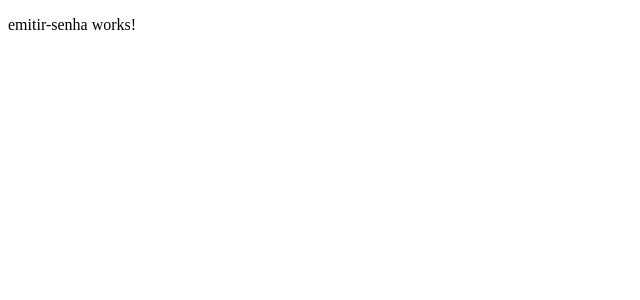
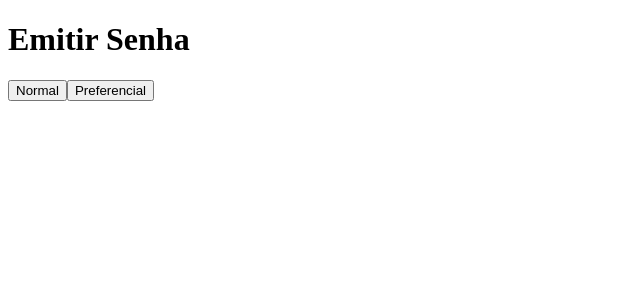
Before and after one commit to facurymanoel/fila-banco-frontend, an Angular app: page /emitir-senha in a window 1280 px wide. Shown: the top 300 px of the page, without its empty margins (0-640 px from the left). Built offline with nearby package versions, Linux system fonts and the light colour scheme.

Commit message:
Criado o SenhaService e método emitirSenha

```diff
--- a/src/app/emitir-senha/emitir-senha.html
+++ b/src/app/emitir-senha/emitir-senha.html
@@ -1 +1,32 @@
-<p>emitir-senha works!</p>
+ <div class="container">
+
+    <h1>Emitir Senha</h1>
+
+    <div class="botoes">
+
+        <button (click)="emitirSenha('NORMAL')">
+            Normal
+        </button>
+
+        <button (click)="emitirSenha('PREFERENCIAL')">
+            Preferencial
+        </button>
+
+    </div>
+
+    @if (senhaDto) {
+
+        <div class="resultado">
+
+           <h2>Sua senha:</h2>
+
+           <h1>{{ senhaDto.codigo }}</h1>
+
+          <p>
+            Data: {{ senhaDto.dataCriacao }}
+          </p>
+
+       </div>
+    }
+
+ </div>
--- a/src/app/emitir-senha/emitir-senha.ts
+++ b/src/app/emitir-senha/emitir-senha.ts
@@ -1,9 +1,29 @@
-import { Component } from '@angular/core';
+import { Component, inject } from '@angular/core';
+
+import { SenhaService } from '../services/senha.service';
+import { SenhaDto } from '../models/senha-dto';
+
 
 @Component({
   selector: 'app-emitir-senha',
-  imports: [],
   templateUrl: './emitir-senha.html',
   styleUrl: './emitir-senha.css',
 })
-export class EmitirSenha {}
+export class EmitirSenha {
+
+   private senhaService = inject(SenhaService);
+
+   senhaDto?: SenhaDto;
+
+   emitirSenha(tipo: string){
+
+      this.senhaService.emitirSenha(tipo)
+            .subscribe(resposta =>{
+
+               this.senhaDto = resposta
+
+            });
+   }
+
+
+}
--- /dev/null
+++ b/src/app/services/senha.service.ts
@@ -0,0 +1,30 @@
+import { inject, Injectable } from '@angular/core';
+import { HttpClient } from '@angular/common/http';
+
+import { Observable } from 'rxjs';
+
+import { SenhaDto } from '../models/senha-dto';
+import { ProximaSenhaDto } from '../models/proxima-senha-dto';
+import { FinalizarSenhaDto } from '../models/finalizar-senha-dto';
+
+@Injectable({
+  providedIn: 'root',
+})
+export class SenhaService {
+
+     private http = inject(HttpClient);
+
+     private apiUrl = 'http://localhost:8080/senhas';
+
+     emitirSenha(tipo: string):Observable<SenhaDto>{
+
+     }
+
+     proximaSenha():Observable<ProximaSenhaDto>{
+
+     }
+
+     finalizarSenha():Observable<FinalizarSenhaDto>{
+
+     }
+}
```
Also changed, not shown: 1 other file (tests, documents, lock files or other folders).
